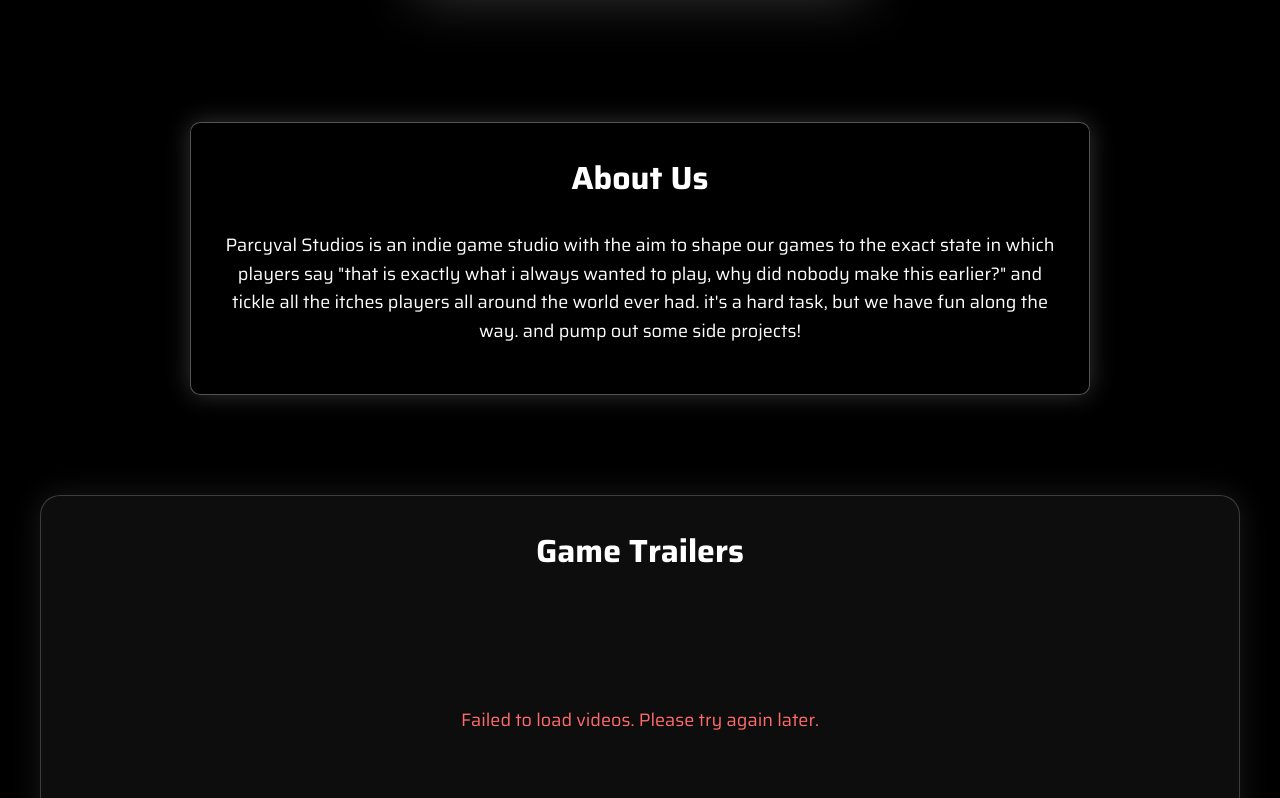
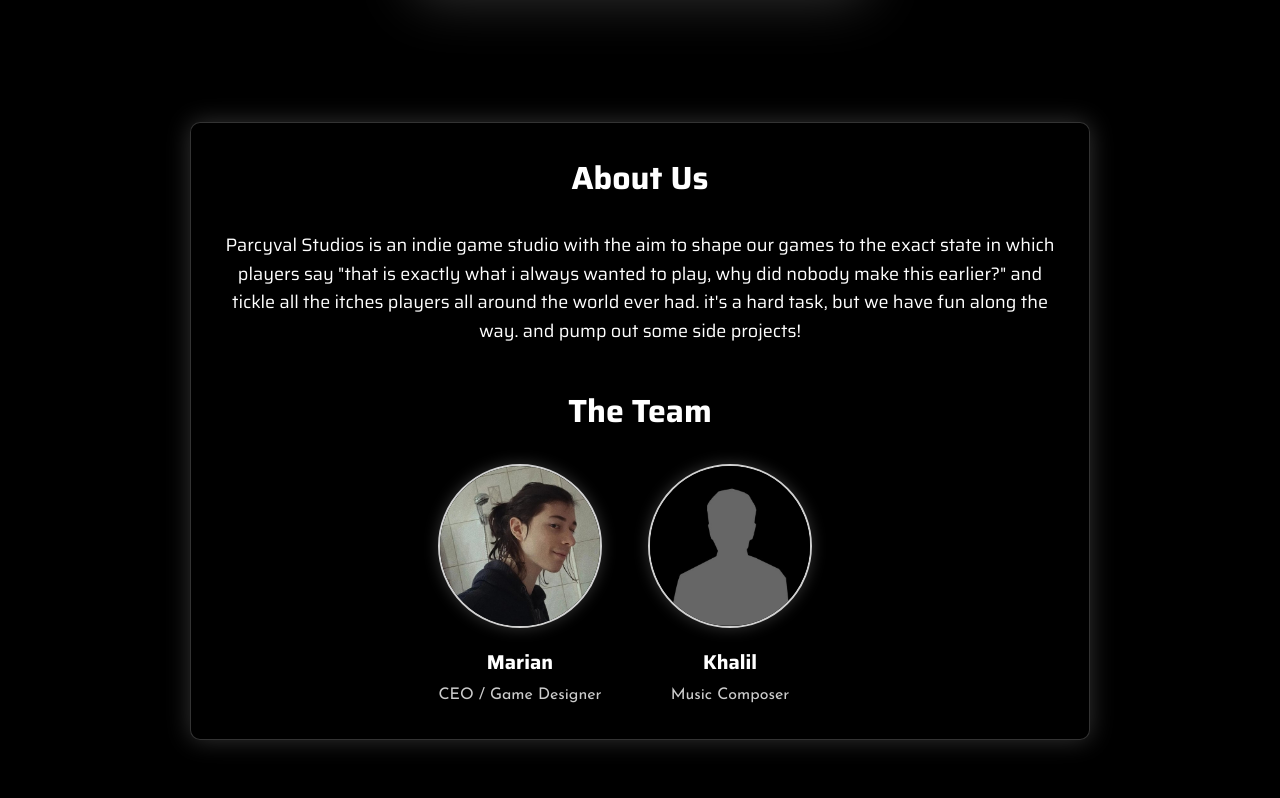
Before and after one commit to ParsyDev/parsydev.github.io, a plain HTML site: page index.html in a window 1280 px wide. Shown: the part 2442-3240 px from the top of the page. Drawn offline with Linux system fonts and the light colour scheme; no server answers.

Commit message:
The Team

```diff
--- a/carousel.html
+++ b/carousel.html
@@ -68,7 +68,6 @@
 
     .video-card:hover {
       transform: translateY(-5px) scale(1.02);
-      box-shadow: 0 15px 40px rgba(255, 255, 255, 0.2);
       border-color: rgba(255, 255, 255, 0.3);
     }
 
--- a/index.html
+++ b/index.html
@@ -131,7 +131,7 @@
   max-width: 900px;
   margin: 40px auto;
   padding: 30px;
-  border: 1px solid rgba(255, 255, 255, 0.322);
+  border: 1px solid rgba(255, 255, 255, 0.2);
   border-radius: 10px;
   background-color: rgba(0,0,0,0.6);
   color: white;
@@ -150,6 +150,54 @@
     margin-top: 0;
   font-weight: bold;
 }
+.team-container {
+  display: flex;
+  flex-wrap: wrap;
+  justify-content: center;
+  gap: 30px;
+  margin-top: 20px;
+}
+
+.team-member {
+  text-align: center;
+  width: 180px;
+}
+
+.team-member img {
+  width: 160px;
+  height: 160px;
+  object-fit: cover;
+  border-radius: 50%;
+  border: 2px solid rgba(247, 247, 247, 0.842);
+  box-shadow: 0 0 15px rgba(255,255,255,0.2);
+  transition: transform 0.3s ease;
+}
+
+.team-member img:hover {
+  transform: scale(1.1);
+}
+
+.team-member h3 {
+  margin: 10px 0 5px;
+  font-size: 20px;
+  font-weight: bold;
+  color: #fff;
+  font-family: 'Saira', sans-serif;
+}
+
+.team-member p {
+  margin: 0;
+  font-size: 16px;
+  color: #ccc;
+  font-family: 'Josefin Sans', sans-serif;
+}
+
+@media (max-width: 600px) {
+  .team-member {
+    width: 45%;
+  }
+}
+
 
 footer {
   width: 100%;                  /* full width across screen */
@@ -176,7 +224,7 @@
       display: inline-flex;
       align-items: center;
       justify-content: center;
-        border: 1px solid rgba(255, 255, 255, 0.274);
+        border: 1px solid rgba(255, 255, 255, 0.2);
       border-radius: 5px;
       color: white;
       font-family: 'Saira', sans-serif;
@@ -376,10 +424,27 @@
 <div class="info-box">
   <h2>About Us</h2>
   <p>
-      Parcyval Studios is an indie game studio with the aim to shape our games to the exact state in which players say "that is exactly what i always wanted to play, why did nobody make this earlier?" and tickle all the itches players all around the world ever had. it's a hard task, but we have fun along the way. and pump out some side projects!
+    Parcyval Studios is an indie game studio with the aim to shape our games to the exact state in which players say
+    "that is exactly what i always wanted to play, why did nobody make this earlier?" and tickle all the itches
+    players all around the world ever had. it's a hard task, but we have fun along the way. and pump out some side projects!
   </p>
+
+  <h2 style="margin-top: 40px;">The Team</h2>
+  <div class="team-container">
+    <div class="team-member">
+      <img src="marian.jpg" alt="Team Member 1">
+      <h3>Marian</h3>
+      <p>CEO / Game Designer</p>
+    </div>
+    <div class="team-member">
+      <img src="none.jpg" alt="Team Member 2">
+      <h3>Khalil</h3>
+      <p>Music Composer</p>
+    </div>
+  </p>
+    </div>
+  </div>
 </div>
-
 <iframe src="carousel.html" width="100%" height="650" frameborder="0"
         style="border-radius: 20px; overflow: hidden;"
         scrolling="no"></iframe>
```
Also changed, not shown: marian.jpg (added), marian3.jpg (added), none.jpg (added).
